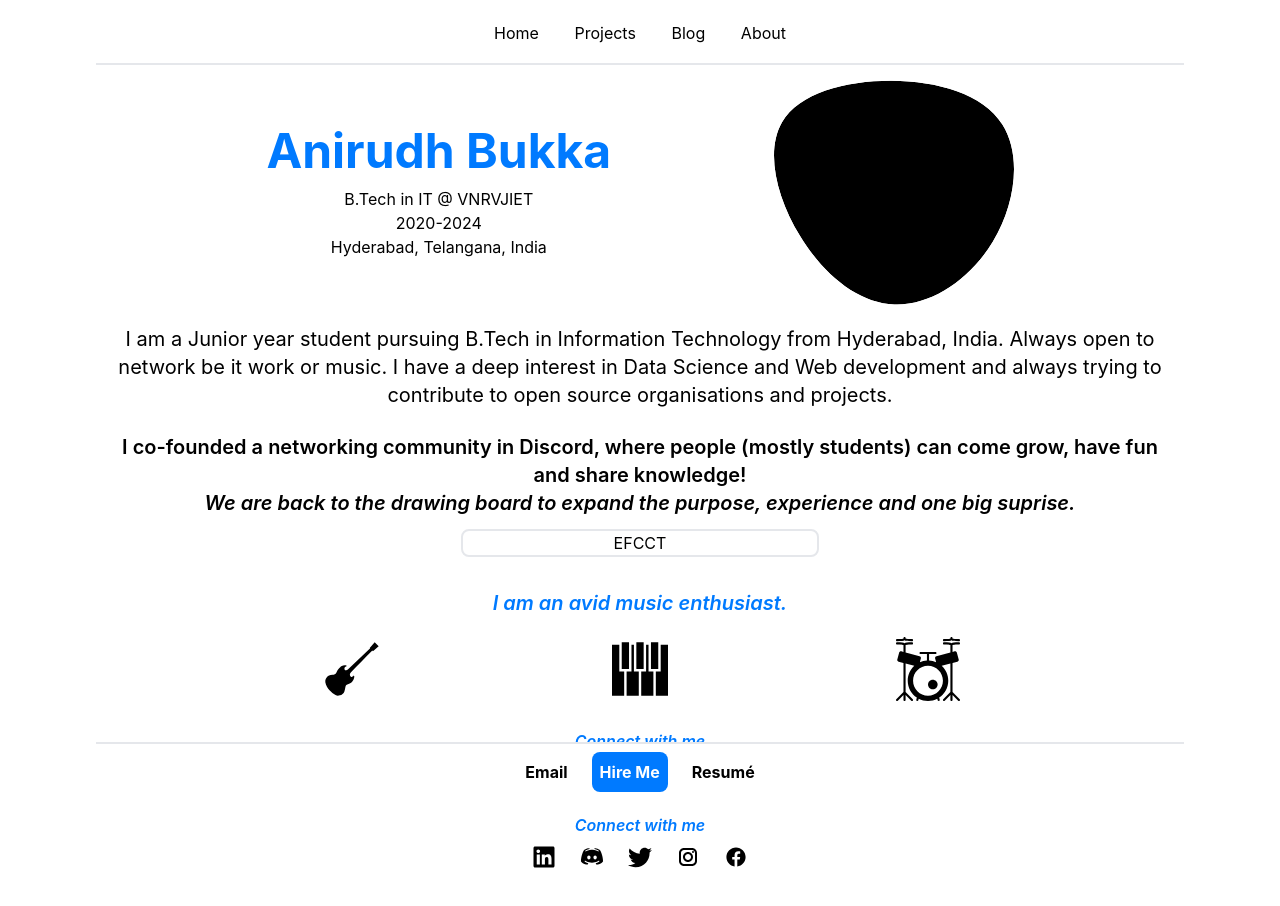
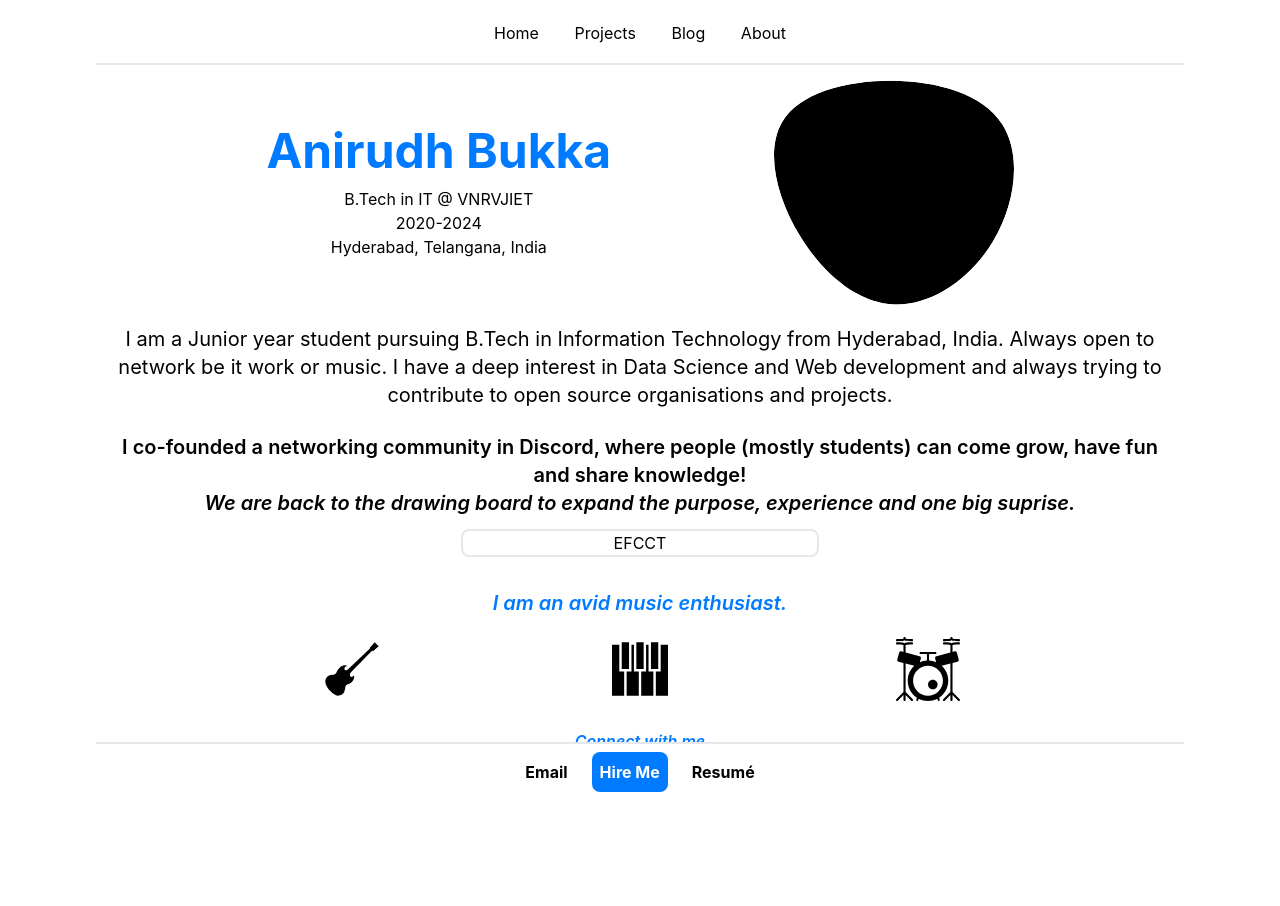
Before and after one commit to anirudh-bukka/Portfolio, a React (Create React App) app in the folder frontend/: page /about in a window 1280 px wide. Shown: the top 906 px of the page. After the commit the page ends 868 px from the top, so only its background shows below. Built offline with nearby package versions, Linux system fonts and the light colour scheme.

Commit message:
updated about

```diff
--- a/frontend/src/pages/About.jsx
+++ b/frontend/src/pages/About.jsx
@@ -43,23 +43,6 @@ Always open to network be it work or music. I have a deep interest in Data Scien
           <img src={Facebook} alt="Facebook" className='mx-1 lg:h-10 lg:w-10 p-2 sm:h-[50px] hover:bg-white hover:shadow-md hover:border-0 hover:rounded-lg duration-200 hover:border-b-2 hover:border-[#007aff]'/>
         </div>
       </div>
-
-
-
-
-
-
-
-      <div className='mt-5 flex flex-col justify-center'>
-        <p className='text-[#007aff] font-semibold italic text-center'>Connect with me</p>
-        <div className='flex flex-row justify-center'>
-          <img src={LinkedIn} alt="LinkedIn" className='mx-1 lg:h-10 lg:w-10 p-2 sm:h-[50px] hover:bg-white hover:shadow-md hover:border-0 hover:rounded-lg duration-200 hover:border-b-2 hover:border-[#007aff]'/>
-          <img src={Discord} alt="Discord" className='mx-1 lg:h-10 lg:w-10 p-2 sm:h-[50px] hover:bg-white hover:shadow-md hover:border-0 hover:rounded-lg duration-200 hover:border-b-2 hover:border-[#007aff]'/>
-          <img src={Twitter} alt="Twitter" className='mx-1 lg:h-10 lg:w-10 p-2 sm:h-[50px] hover:bg-white hover:shadow-md hover:border-0 hover:rounded-lg duration-200 hover:border-b-2 hover:border-[#007aff]'/>
-          <img src={Instagram} alt="Instagram" className='mx-1 lg:h-10 lg:w-10 p-2 sm:h-[50px] hover:bg-white hover:shadow-md hover:border-0 hover:rounded-lg duration-200 hover:border-b-2 hover:border-[#007aff]'/>
-          <img src={Facebook} alt="Facebook" className='mx-1 lg:h-10 lg:w-10 p-2 sm:h-[50px] hover:bg-white hover:shadow-md hover:border-0 hover:rounded-lg duration-200 hover:border-b-2 hover:border-[#007aff]'/>
-        </div>
-      </div>
     </div>
   )
 }
```
